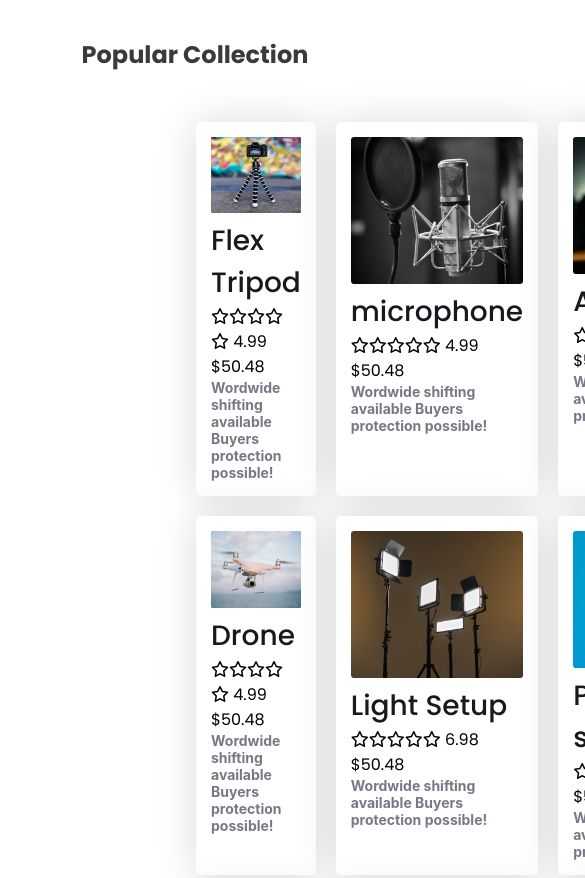
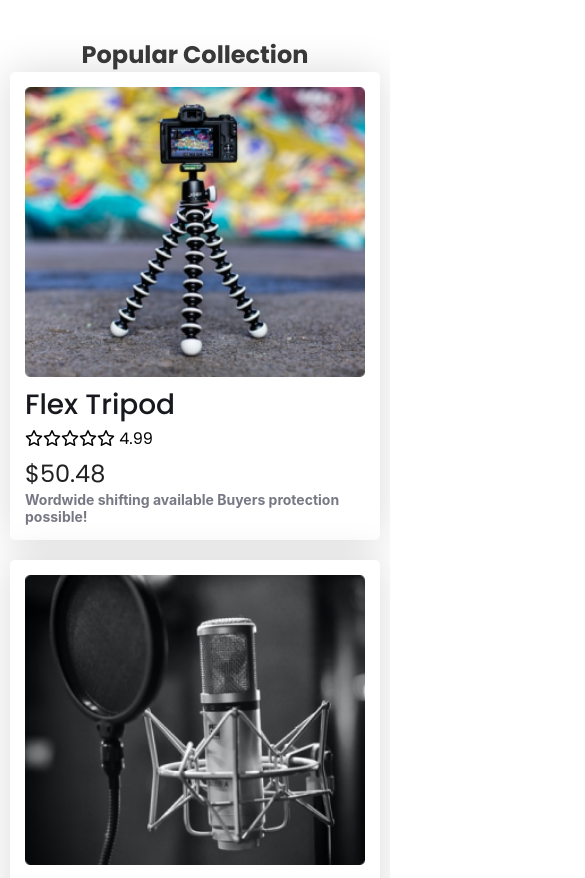
Before and after one commit to shamimraza/Influencer-gear-practice, a plain HTML site: page index.html in a window 390 px wide. Shown: the part 1180-2058 px from the top of the page, 585 px wide, since content can reach past the window. Drawn offline with Linux system fonts and the light colour scheme.

Commit message:
all section

```diff
--- a/index.html
+++ b/index.html
@@ -58,7 +58,7 @@
                     <i class="fa-regular fa-star"></i><i class="fa-regular fa-star"></i><i
                         class="fa-regular fa-star"></i><i class="fa-regular fa-star"></i><i
                         class="fa-regular fa-star"></i> 4.99
-                    <p class="price">$50.48</p>
+                    <h4 class="price">$50.48</h4>
                     <p class="popular-description">Wordwide shifting available
                         Buyers protection possible!
                     </p>
--- a/styles/styles.css
+++ b/styles/styles.css
@@ -1,7 +1,10 @@
 /* poppins google font */
 
 @import url('https://fonts.googleapis.com/css2?family=Poppins:wght@400;500;600;700&display=swap');
-
+:root{
+    --primary-color: steelblue;
+    --font-size: 20px;
+}
 * {
     font-family: 'Poppins', sans-serif;
     margin: 0px;
@@ -112,7 +115,15 @@ h3 {
 .title {
     color: #18191F;
     font-size: 28px;
+    font-style: normal;
     font-weight: 500;
+}
+
+.price {
+    color: rgba(0, 0, 0, 0.87);
+    font-size: 24px;
+    font-weight: 400;
+    margin-top: 5px;
 }
 
 .popular-container {
@@ -164,14 +175,16 @@ h3 {
 
 .copyright {
     text-align: center;
-    color:  #D9DBE1;
+    color: #D9DBE1;
     font-size: 14px;
     font-weight: 700;
 }
-.footer-content{
+
+.footer-content {
     padding: 30px;
 }
-.clear{
+
+.clear {
     text-align: center;
     gap: 10px;
     padding: 10px;
@@ -213,10 +226,16 @@ h3 {
     nav ul li {
         justify-content: center;
     }
-    .Popular-box-container{
+
+    .Popular-box-container {
         margin: 5px 5px;
         margin: 0 auto
     }
-
+    .popular-container{
+        grid-template-columns: 1fr;
+        margin: 0px 10px;
+    }
+    .Influencer-service{
+    }
 
 }
```
